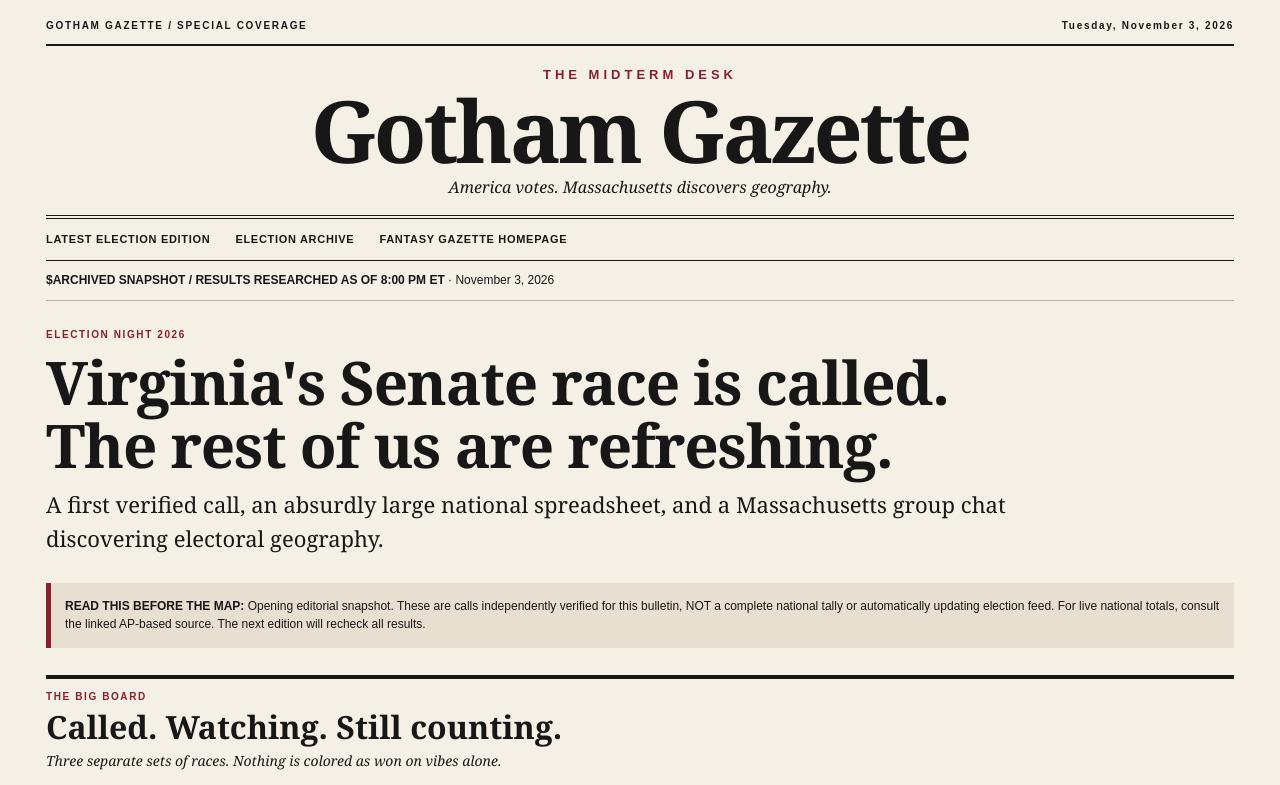
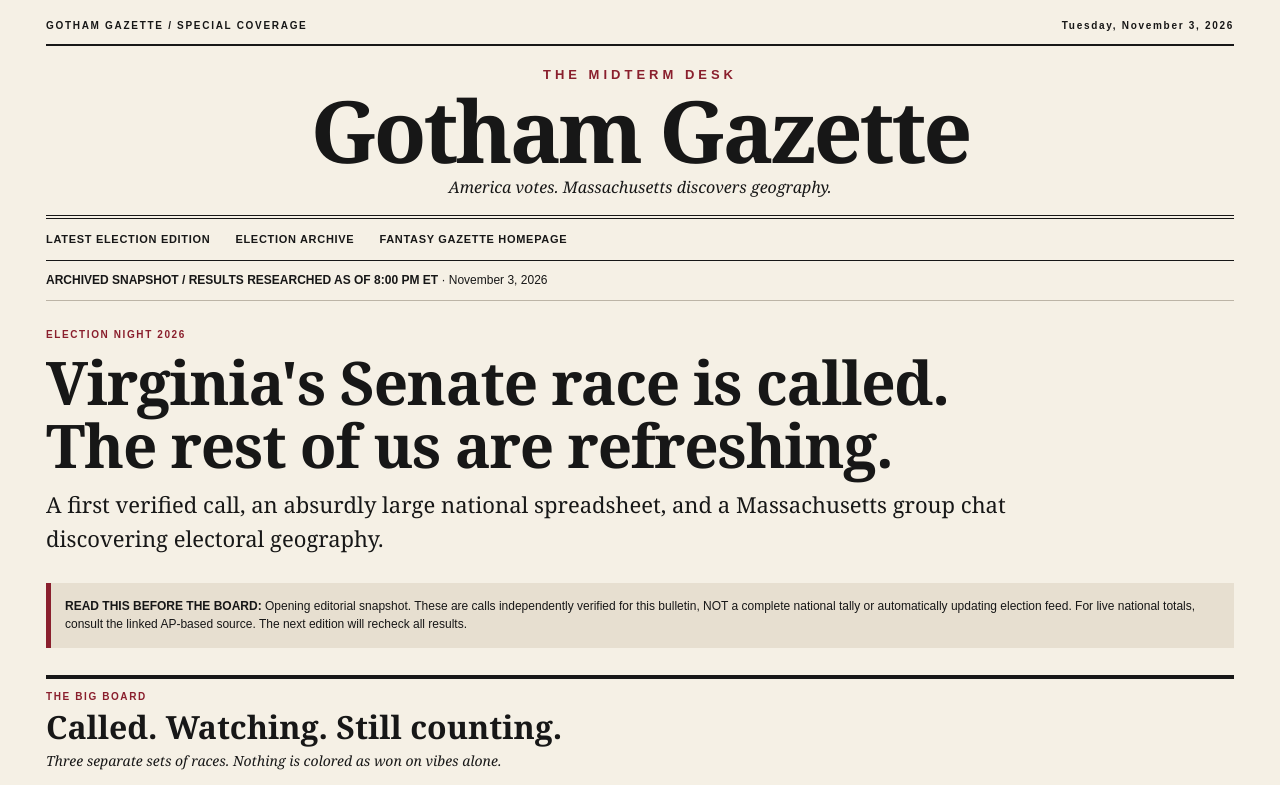
Before and after one commit to PlatypusKing89/gotham-gazette, a Next.js app: page /elections/2026/updates/nov-03-2026-2000-et in a window 1280 px wide. Shown: the top 785 px of the page. Built offline with nearby package versions, Linux system fonts and the light colour scheme.

Commit message:
Polish election desk snapshot labels and archive metadata

```diff
--- a/app/elections/2026/Desk.js
+++ b/app/elections/2026/Desk.js
@@ -3,9 +3,9 @@ export default function Desk({e,archived=false}){return <main className="mid-she
 <div className="mid-strip"><span>GOTHAM GAZETTE / SPECIAL COVERAGE</span><span>Tuesday, November 3, 2026</span></div>
 <header className="mid-head"><span>THE MIDTERM DESK</span><h1>Gotham Gazette</h1><p>America votes. Massachusetts discovers geography.</p></header>
 <nav className="mid-nav"><Link href="/elections/2026">Latest election edition</Link><Link href="/elections/2026/archive">Election archive</Link><Link href="/">Fantasy Gazette homepage</Link></nav>
-<div className="mid-date"><b>${archived?"ARCHIVED SNAPSHOT / ":""}RESULTS RESEARCHED AS OF {e.time}</b> · {e.date}</div>
+<div className="mid-date"><b>{archived?"ARCHIVED SNAPSHOT / ":""}RESULTS RESEARCHED AS OF {e.time}</b> · {e.date}</div>
 <section className="mid-lead"><div className="mid-kicker">ELECTION NIGHT 2026</div><h2>{e.title}</h2><p>{e.dek}</p></section>
-<div className="mid-disclaimer"><b>READ THIS BEFORE THE MAP:</b> {e.notice}</div>
+<div className="mid-disclaimer"><b>READ THIS BEFORE THE BOARD:</b> {e.notice}</div>
 <section className="mid-board"><div className="mid-title"><div className="mid-kicker">THE BIG BOARD</div><h2>Called. Watching. Still counting.</h2><p>Three separate sets of races. Nothing is colored as won on vibes alone.</p></div>
 <div className="mid-three">{e.board.map(b=><article key={b.office} className="mid-track"><h3>{b.office}</h3><div className="mid-sub">{b.sub}</div><div className="mid-count"><b>{b.summary}</b><small>{b.control}</small></div><ul>{b.watch.map(r=><li key={r.place}><a target="_blank" rel="noopener noreferrer" href={r.url}><b>{r.place}</b><em className={r.tone==="blue"?"mid-blue":"mid-gray"}>{r.status}</em></a><small>{r.detail}</small></li>)}</ul></article>)}</div>
 <p className="mid-footnote">Race calls are attributed to the named decision desk and are not certification. Senate chamber counts require existing seats and caucusing independents, not only the 35 races on the ballot. House majority: 218. See linked sources for complete real-time totals.</p></section>
--- a/app/elections/2026/archive/page.js
+++ b/app/elections/2026/archive/page.js
@@ -1,3 +1,3 @@
 import Link from 'next/link';import {editions} from '../data/editions';
-export const metadata={title:'Election Archive | Gotham Gazette',alternates:{canonical:'https://www.gothamgazette.fans/elections/2026/archive'}};
+export const metadata={title:'Election Archive | Gotham Gazette',description:'Permanent, timestamped 2026 election-night editions from Gotham Gazette',alternates:{canonical:'https://www.gothamgazette.fans/elections/2026/archive'}};
 export default function Archive(){return <main className="mid-shell"><div className="mid-strip">GOTHAM GAZETTE / THE MIDTERM ARCHIVE</div><header className="mid-head"><span>THE MIDTERM DESK</span><h1>Gotham Gazette</h1><p>Election history, not fantasy power rankings.</p></header><nav className="mid-nav"><Link href="/elections/2026">Latest election edition</Link><Link href="/">Fantasy homepage</Link></nav><section className="mid-archive"><div className="mid-kicker">ELECTION NIGHT / 2026</div><h2>The Election Morgue</h2><p>Every edition kept as its own timestamped snapshot. Later results do not rewrite earlier headlines.</p>{editions.map(e=><article key={e.id}><div className="mid-kicker">{e.date} • {e.time}</div><h3><Link href={'/elections/2026/updates/'+e.id}>{e.title}</Link></h3><p>{e.dek}</p><small>{e.calls.length} independently verified call(s) logged in this edition; not a national count.</small></article>)}</section><footer><Link href="/elections/2026">Back to the live desk landing page</Link></footer></main>}
```
